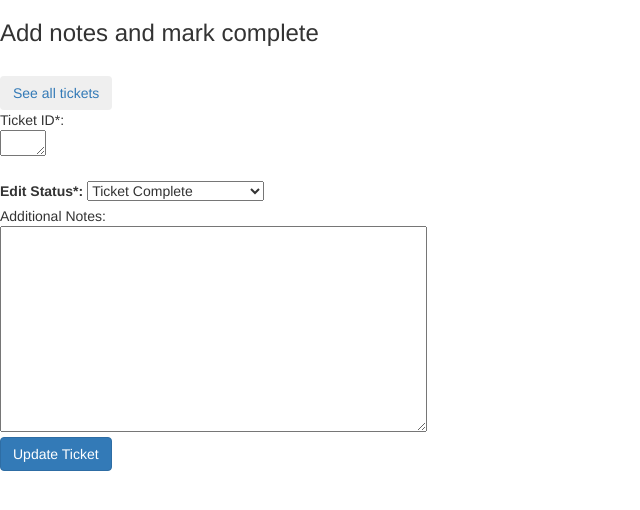
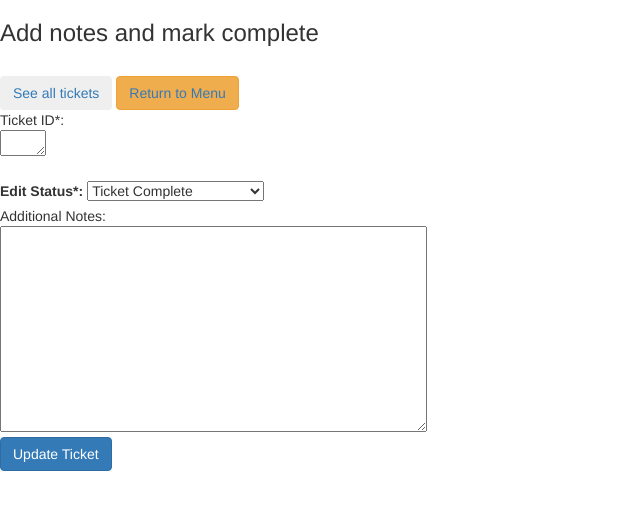
Before and after one commit to werabred/ticket_project, a Flask app: page /edit_ticket in a window 1280 px wide. Shown: the top 510 px of the page, without its empty margins (0-640 px from the left). Run offline with Flask 2, Linux system fonts and the light colour scheme; some libraries are stand-ins or nearby versions.

Commit message:
fixed bugs

```diff
--- a/templates/modify.htm
+++ b/templates/modify.htm
@@ -11,6 +11,7 @@
    <h3>Add notes and mark complete</h3>
    <br/>
    <button type="button" class="btn btn-secondary"><a href = "/list">See all tickets</a></button>
+   <button type="button" class="btn btn-warning"><a href = "/">Return to Menu</a></button>
 <br/>
    Ticket ID*:<br/>
     <textarea id="textbox" name="ticketid" rows="1" cols="3"></textarea>
--- a/templates/newticket.htm
+++ b/templates/newticket.htm
@@ -36,6 +36,7 @@
       <option value="guestroom">Guest Bedroom</option>
       <option value="masterbathroom">Master Bathroom</option>
       <option value="kitchen">Kitchen</option>
+      <option value="other/outside">Other</option>
    </select>
    <br/>
    <!--permission to enter-->
```
